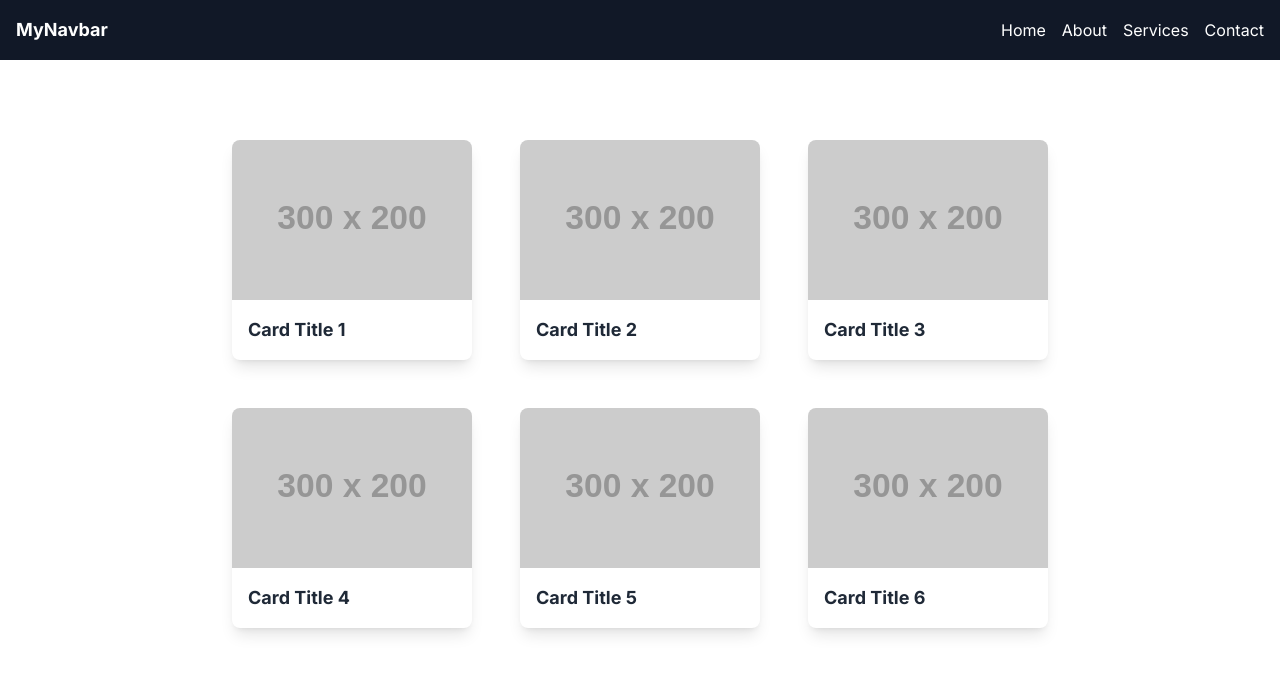
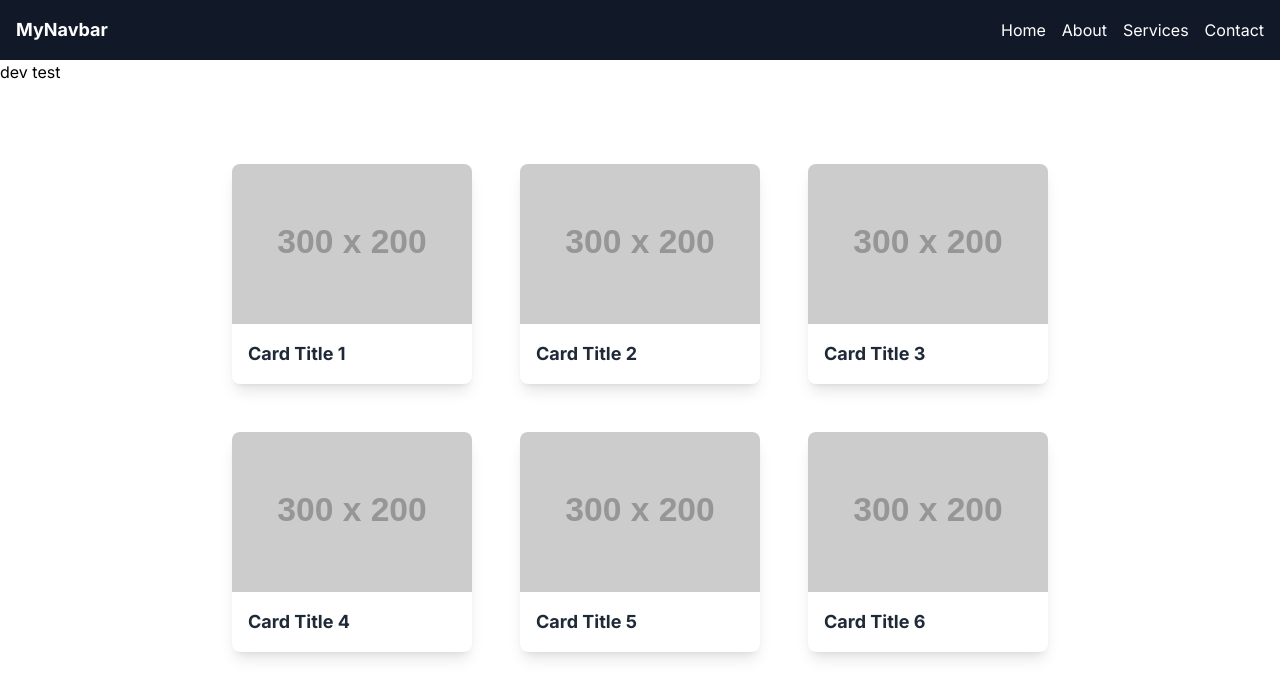
Before and after one commit to krunalraiyani5/manage-pr, a Next.js app: page / in a window 1280 px wide. Shown: the top 698 px of the page. Built offline with nearby package versions, Linux system fonts and the light colour scheme.

Commit message:
dev test

```diff
--- a/src/app/page.js
+++ b/src/app/page.js
@@ -5,6 +5,7 @@ import Image from "next/image";
 export default function Home() {
   return (
     <div>
+      <h1>dev test</h1>
       <Hero />
     </div>
   );
```
